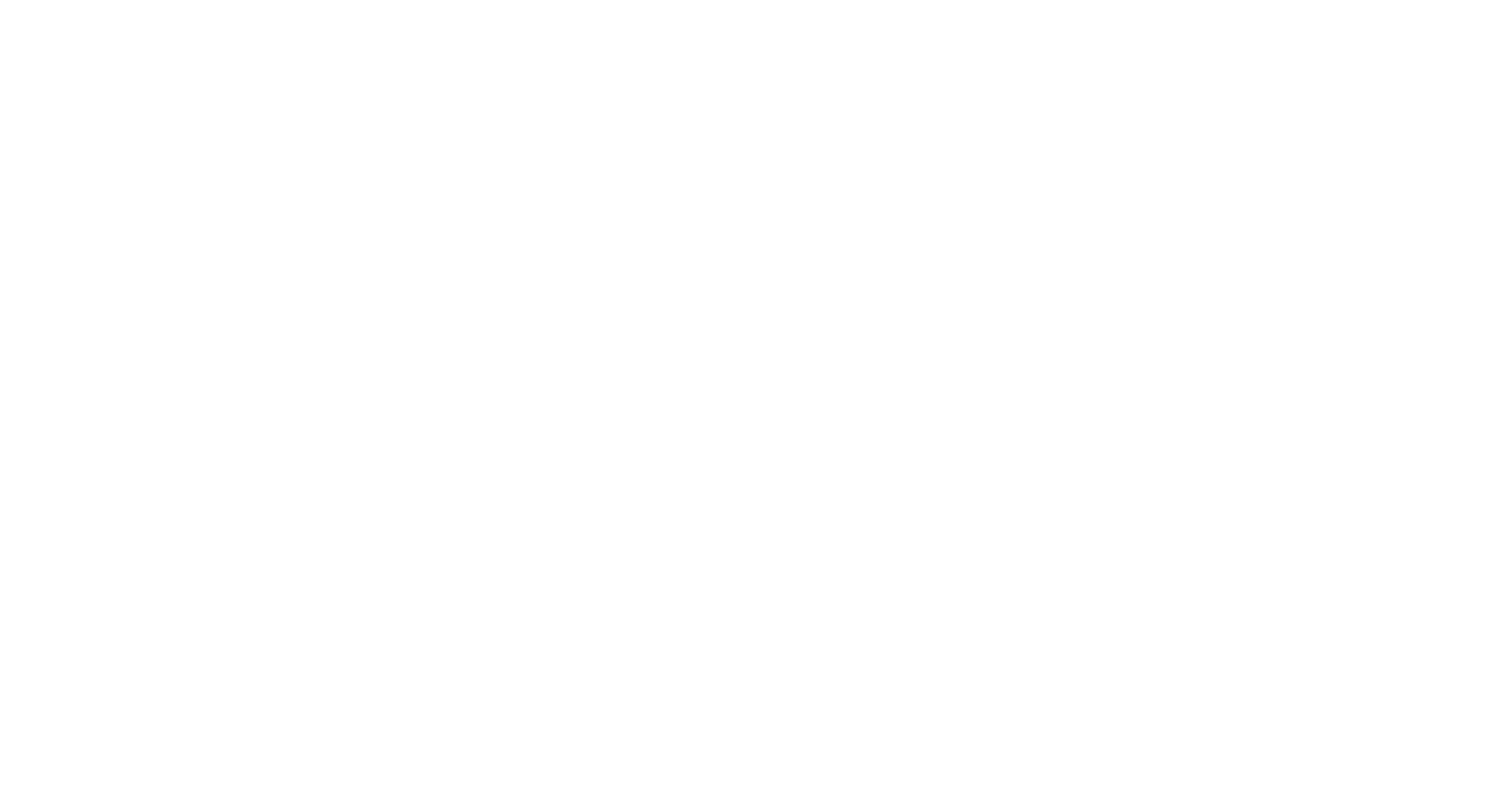
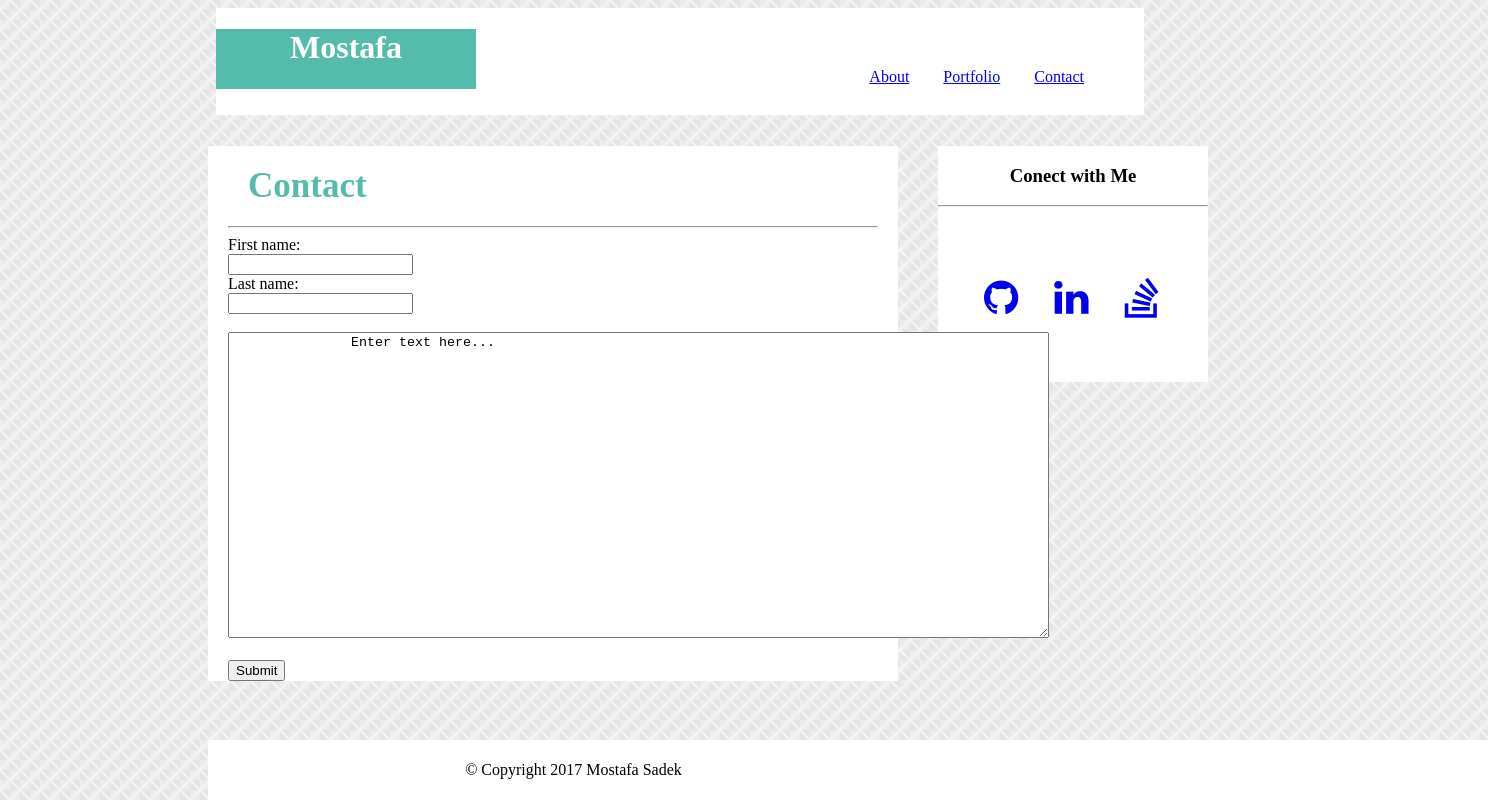
Before and after one commit to Msadek02/Basic-Portfolio, a plain HTML site: page contact.html in a window 1280 px wide. Shown: the whole page, 1488 px wide, since content can reach past the window. Drawn offline with Linux system fonts and the light colour scheme.

Commit message:
formatting the pages

```diff
--- a/contact.html
+++ b/contact.html
@@ -1,9 +1,52 @@
 <!DOCTYPE html>
-<html>
-<head>
-	<title>Contact</title>
-</head>
-<body>
-
-</body>
-</html>
+<html lang="en-us">
+   <head>
+      <link rel="stylesheet" type="text/css" href="css/style.css">
+      <link rel="stylesheet" href="https://cdnjs.cloudflare.com/ajax/libs/font-awesome/4.7.0/css/font-awesome.min.css">
+      <meta charset="utf-8">
+      <title>Basic-Portfolio</title>
+   </head>
+   <header>
+      <h1>Mostafa</h1>
+      <div class="nav">
+         <a href="index.html">About</a>
+         <a href="portfolio.html">Portfolio</a>
+         <a href="contact.html">Contact</a>
+      </div>
+   </header>
+   <body>
+      <div class="home">
+         <section class="main">
+            <h2>Contact</h2>
+            <hr>
+            <form>
+               First name:<br>
+               <input>
+               <br>
+               Last name:<br>
+               <input>
+               <br><br>
+               <textarea rows="20" cols="100" name="comment" form="usrform">
+               Enter text here...</textarea>
+               <br><br>
+               <input type="submit" value="Submit">
+            </form>
+         </section>
+         <div class="bottom">
+            <section>
+               <h3>Conect with Me</h3>
+               <hr>
+               <ul>
+                  <li><a href="https://github.com/Msadek02"><i class="fa fa-github"></i></a></li>
+                  <li><a href="https://www.linkedin.com/in/mostafa-sadek-83301b123/"><i class="fa fa-linkedin"></i></a></li>
+                  <li><a href="https://stackoverflow.com/users/5831271/mostafa-sadek-jr"><i class="fa fa-stack-overflow "></i></a></li>
+               </ul>
+            </section>
+         </div>
+      </div>
+      <footer class="footer">
+         <div class="container">
+            <span>&copy; Copyright 2017 Mostafa Sadek</span>
+         </div>
+      </footer>
+   </body>
--- a/css/style.css
+++ b/css/style.css
@@ -6,7 +6,6 @@ html{
 .home {
 width: 1000px;
 }
-
 h1{
 background: #5ba;
 color: white;
@@ -50,7 +49,6 @@ ul {
 }
 p{
 text-indent: 20px;
-
 }
 .main{
 background: white;
@@ -85,6 +83,8 @@ img{
 }
 .main h2 {
 margin: 20px;
+color: #5ba;
+font-size: 35px;
 }
 h3 {
 text-align: center;
```
Also changed, not shown: index.html (+3 -6 lines), portfolio.html (+38 -8 lines). Lines whose indentation alone changed are shown as unchanged.
